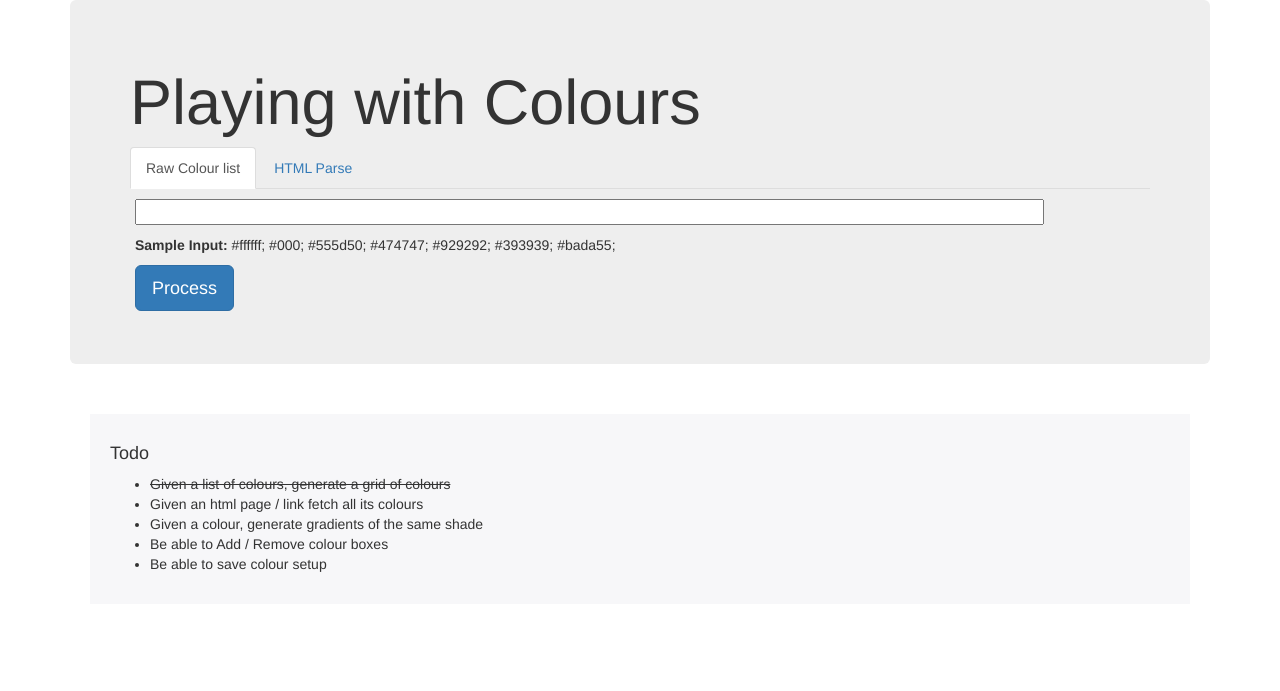
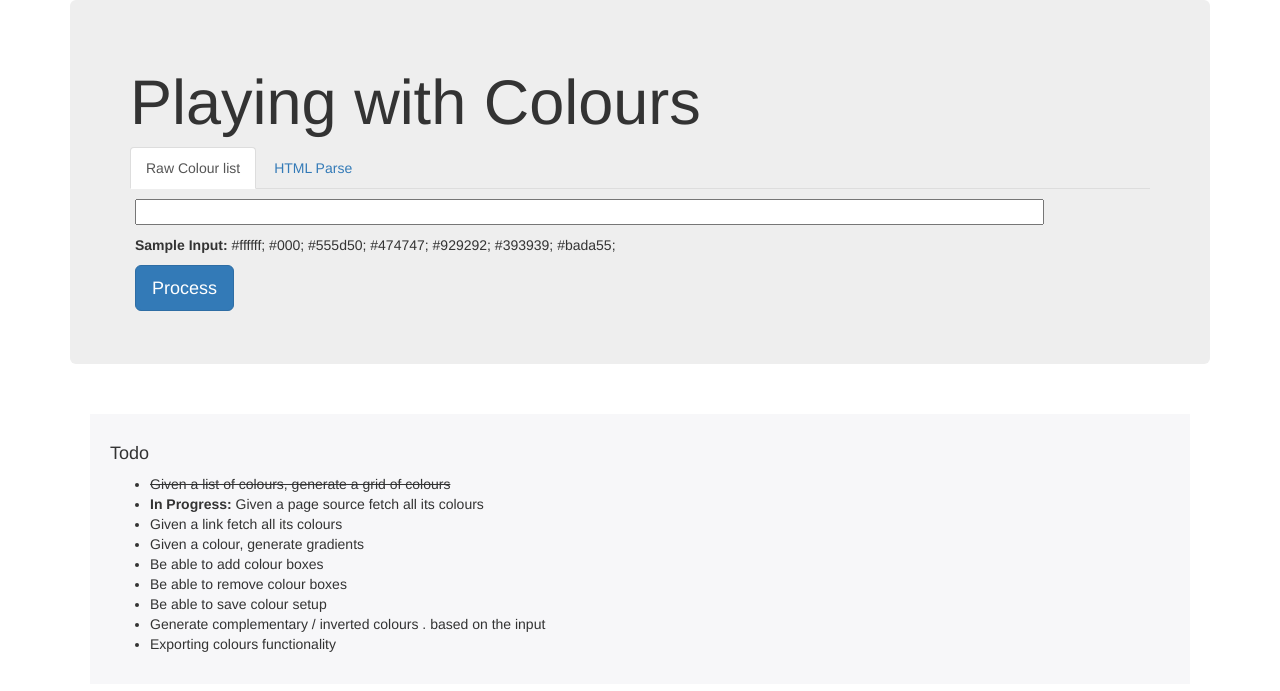
Before and after one commit to khanduri/khanduri.github.io, a Jekyll site: the page projects/play_with_colours/main.html, which Jekyll copies as it is, in a window 1280 px wide. Shown: the top 691 px of the page. Built offline with Jekyll 4.4.1, drawn with Linux system fonts in a browser that asks for light colours; nearby versions of some CDN libraries.

Commit message:
project: playing with colours: Adding a few more todos

```diff
--- a/projects/play_with_colours/main.html
+++ b/projects/play_with_colours/main.html
@@ -38,15 +38,14 @@
 </style>
 </head>
 <body>
+
   <div class="container">
     <div class="jumbotron">
       <h1>Playing with Colours</h1>
-
       <ul class="nav nav-tabs">
         <li role="presentation" class="tab-options active" id="raw-colour-list"><a>Raw Colour list</a></li>
         <li role="presentation" class="tab-options" id="html-parse"><a>HTML Parse</a></li>
       </ul>
-
       <div id="content-placeholder">
         <div id="content-raw-colour-list">
           <div class="colour-input-div"><input id="colour-csv"></input></div>
@@ -55,23 +54,29 @@
           <div class="colour-input-div"><button class="btn btn-lg btn-primary" id="colour-process-button">Process</button></div>
         </div>
         <div id="content-html-parse" class="hidden">
-          <div class="colour-input-div"><textarea rows="9" cols="100" placeholder="Paste the source code in here .. We'll fetch all the colours for you"></textarea></div>
+          <div class="colour-input-div">
+            <textarea rows="9" cols="100" placeholder="Paste the source code here .. We'll fetch all the colours"></textarea>
+          </div>
           <div class="colour-input-div"><button class="btn btn-lg btn-primary" id="source-process-button">Process</button></div>
         </div>
       </div>
-
     </div>
     <div id="canvas"></div>
   </div>
+
   <div class="container">
     <div id="colour-todo">
       <h4>Todo</h4>
     	<ul>
         <s><li>Given a list of colours, generate a grid of colours</li></s>
-        <li>Given an html page / link fetch all its colours</li>
-    		<li>Given a colour, generate gradients of the same shade</li>
-    		<li>Be able to Add / Remove colour boxes</li>
+        <li><strong>In Progress: </strong>Given a page source fetch all its colours</li>
+        <li>Given a link fetch all its colours</li>
+    		<li>Given a colour, generate gradients</li>
+    		<li>Be able to add colour boxes</li>
+    		<li>Be able to remove colour boxes</li>
     		<li>Be able to save colour setup</li>
+    		<li>Generate complementary / inverted colours . based on the input</li>
+        <li>Exporting colours functionality</li>
     	</ul>
     </div>
   </div>
@@ -87,22 +92,23 @@
   $( document ).ready(function() {
     $("#html-parse").click(function (e) {
       e.preventDefault();
-      $(".tab-options").each(function( index ) {
-        $(this).removeClass('active');
-      });
-      $(this).addClass('active');
+      toggleActive(this);
       $('#content-raw-colour-list').addClass('hidden');
       $('#content-html-parse').removeClass('hidden');
     });
     $("#raw-colour-list").click(function (e) {
       e.preventDefault();
+      toggleActive(this);
+      $('#content-raw-colour-list').removeClass('hidden');
+      $('#content-html-parse').addClass('hidden');
+    });
+
+    var toggleActive = function(selector){
       $(".tab-options").each(function( index ) {
         $(this).removeClass('active');
       });
-      $(this).addClass('active');
-      $('#content-raw-colour-list').removeClass('hidden');
-      $('#content-html-parse').addClass('hidden');
-    });
+      $(selector).addClass('active');
+    }
 
     $( "#canvas" ).sortable();
     $( "#canvas" ).disableSelection();
@@ -124,4 +130,5 @@
     });
   });
 </script>
+
 </html>
```
